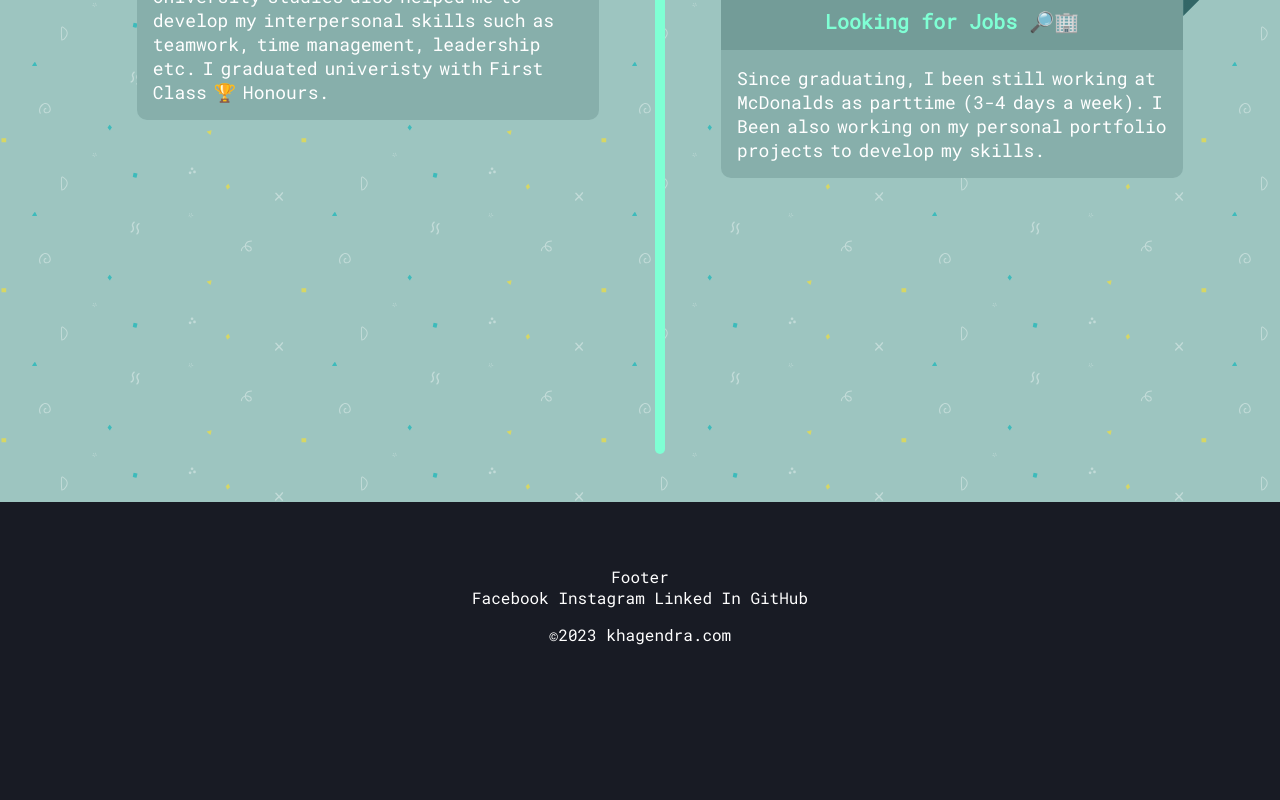
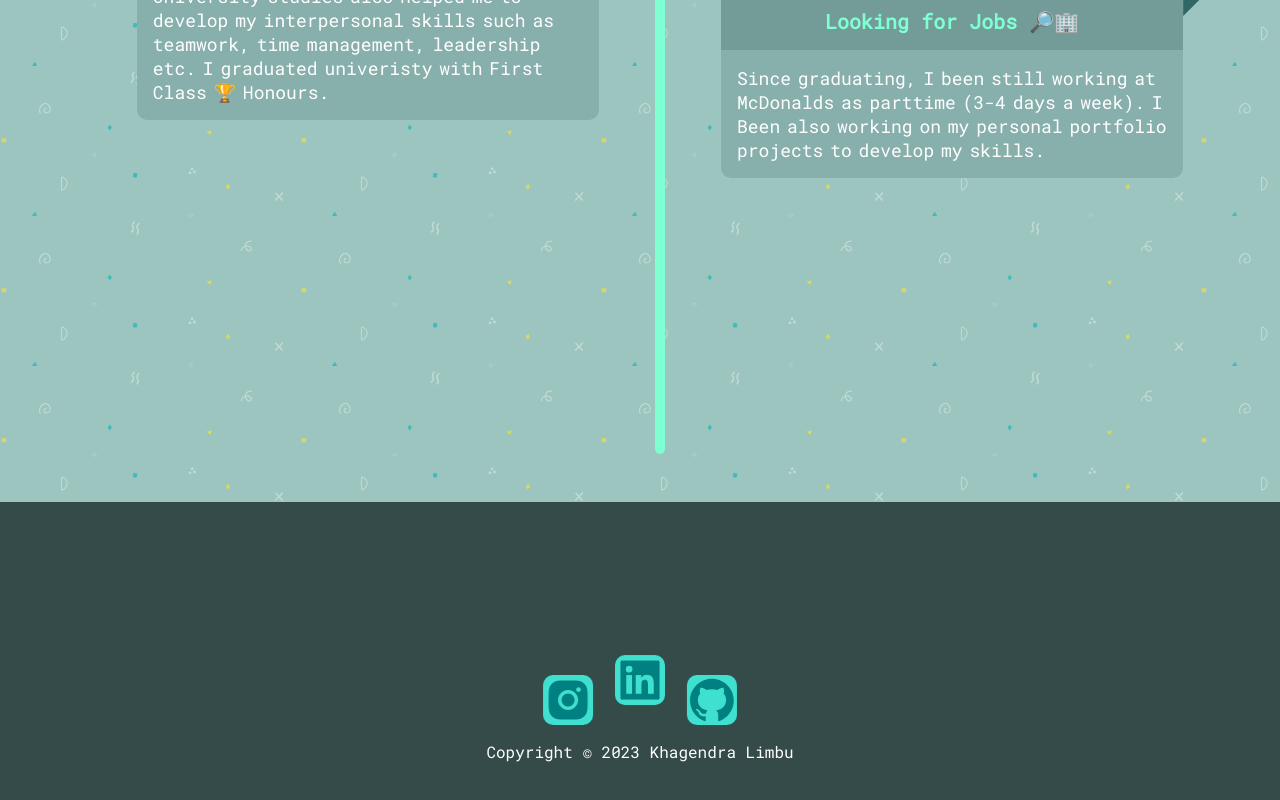
Before and after one commit to Khagendra1814138/my-portfolioo, a React (Create React App) app: page /experience in a window 1280 px wide. Shown: the part 2106-2906 px from the top of the page. Built offline with nearby package versions, Linux system fonts and the light colour scheme.

Commit message:
Emoji
Adding font aswesome

```diff
--- a/package.json
+++ b/package.json
@@ -9,6 +9,7 @@
     "@testing-library/user-event": "^13.5.0",
     "react": "^18.2.0",
     "react-dom": "^18.2.0",
+    "react-icons": "^4.9.0",
     "react-router-dom": "^6.11.0",
     "react-scripts": "5.0.1",
     "web-vitals": "^2.1.4"
--- a/src/Components/Footer.js
+++ b/src/Components/Footer.js
@@ -1,17 +1,20 @@
 import React from "react";
 import '../Styles/Footer.css';
+import { Link } from "react-router-dom";
+
+import {AiFillInstagram} from 'react-icons/ai';
+import {AiFillLinkedin} from 'react-icons/ai';
+import {AiFillGithub} from 'react-icons/ai';
 
 function Footer() {
     return(
-        <div className="footer">Footer
-            <div className="social media">
-                Facebook
-                Instagram
-                Linked In
-                GitHub
+        <div className="footer">
+            <div className="socialMediaFrame">
+                <Link className="instagram" exact to="https://www.instagram.com/" target="blank"><AiFillInstagram size="auto" color="#008080"/></Link>
+                <Link className="linkedIn" exact to="https://www.linkedin.com/in/khagendra-limbu-213520242/" target="blank"><AiFillLinkedin size="auto" color="#008080"/></Link>
+                <Link className="gitHub" exact to="https://github.com/Khagendra1814138" target="blank"><AiFillGithub size="auto" color="#008080"/></Link>
             </div>
-
-            <p> &copy;2023 khagendra.com</p>
+            <p> Copyright &copy; 2023 Khagendra Limbu</p>
 
         </div>
     );
--- a/src/Pages/Project/projectEndangeredSpecies.css
+++ b/src/Pages/Project/projectEndangeredSpecies.css
@@ -9,6 +9,7 @@
     margin: auto;
     margin-top: 0px;
     padding-top: 4rem;
+    padding-bottom: 4rem;
     overflow: hidden;
 }
 .projectImage{
@@ -214,7 +215,6 @@
     width: 300px;
     background: #41667c;
     margin: auto;
-    margin-top: 20rem;
     display: flex;
     justify-content: center;
     align-items: center;
--- a/src/Styles/Contact.css
+++ b/src/Styles/Contact.css
@@ -1,10 +1,14 @@
 .contactForm-Frame{
     height:  auto;
-    min-width: 530px;
+    min-width: 500px;
     padding: 2rem;
 
-    border: 4px solid #0D1324;
-    background-color: #0F172A;
+    /* border: 4px solid #0D1324;
+    background-color: #0F172A; */
+
+    border: 4px solid #98EECC;
+    background-color: #526967;
+
 
     border-radius: 10px;
     margin: auto;
@@ -35,7 +39,8 @@
     margin: auto;
     height: 40px;
     width: 80%;
-    background-color: #122B39;
+    /* background-color: #122B39; */
+    background-color: #9DC5C0;
     border: none;
     color: #51CBBB;
     padding: 10px;
@@ -47,7 +52,8 @@
     margin: auto;
     height: 112px;
     width: 80%;
-    background-color: #122B39;
+    /* background-color: #122B39; */
+    background-color: #9DC5C0;
     border: none;
     color: #51CBBB;
     padding: 10px;
--- a/src/Styles/Footer.css
+++ b/src/Styles/Footer.css
@@ -1,6 +1,68 @@
+@import "../Animations/Animations.css";
+
 .footer{
     height: 20rem;
     width: auto;
-    background-color: #181B24;
+    /* background-color: #181B24; */
+    background-color: #354b49;
     padding-top: 4rem;
+    display: flex;
+    flex-direction: column;
+    justify-content: center;
+    align-items: center;
 }
+
+.socialMediaFrame{
+    height: auto;
+    width: auto;
+    display: flex;
+    justify-content: center;
+    align-items: center;
+
+
+    .instagram{
+        height: 50px;
+        width: 50px;
+        background-color: turquoise;
+        display: flex;
+        justify-content: center;
+        align-items: center;
+        border-radius: 10px;
+        animation: bounceLeft 4s ease-in-out infinite;
+        transition: 0.5s ease;
+    }
+
+    .instagram:hover{
+       background-color: white;
+    }
+
+    .linkedIn{
+        height: 50px;
+        width: 50px;
+        background-color: turquoise;
+        display: flex;
+        justify-content: center;
+        align-items: center;
+        border-radius: 10px;
+        animation: floatImagetwo 4s ease-in-out infinite;
+        transition: 1s ease;
+    }
+    .linkedIn:hover{
+        background-color: white;
+    }
+
+    .gitHub{
+        height: 50px;
+        width: 50px;
+        background-color: turquoise;
+        display: flex;
+        justify-content: center;
+        align-items: center;
+        border-radius: 10px;
+        animation: bounceRight 4s ease-in-out infinite;
+        transition: 1s ease;
+    }
+    .gitHub:hover{
+        background-color: white;
+    }
+}
--- a/src/Styles/Navbar.css
+++ b/src/Styles/Navbar.css
@@ -140,6 +140,10 @@
     justify-content: center;
     padding-right: 0px;
   }
+
+  .navbar {
+    background: rgb(13, 25, 48);
+  }
 }
 
 .dash{
```
Also changed, not shown: src/Pages/Home.js (+2 -1 lines), src/Pages/Project/projectEndangeredSpecies.js (+18 -1 lines), src/Images/skillsIcons/postman.svg (added), 1 other file (tests, documents, lock files or other folders).
